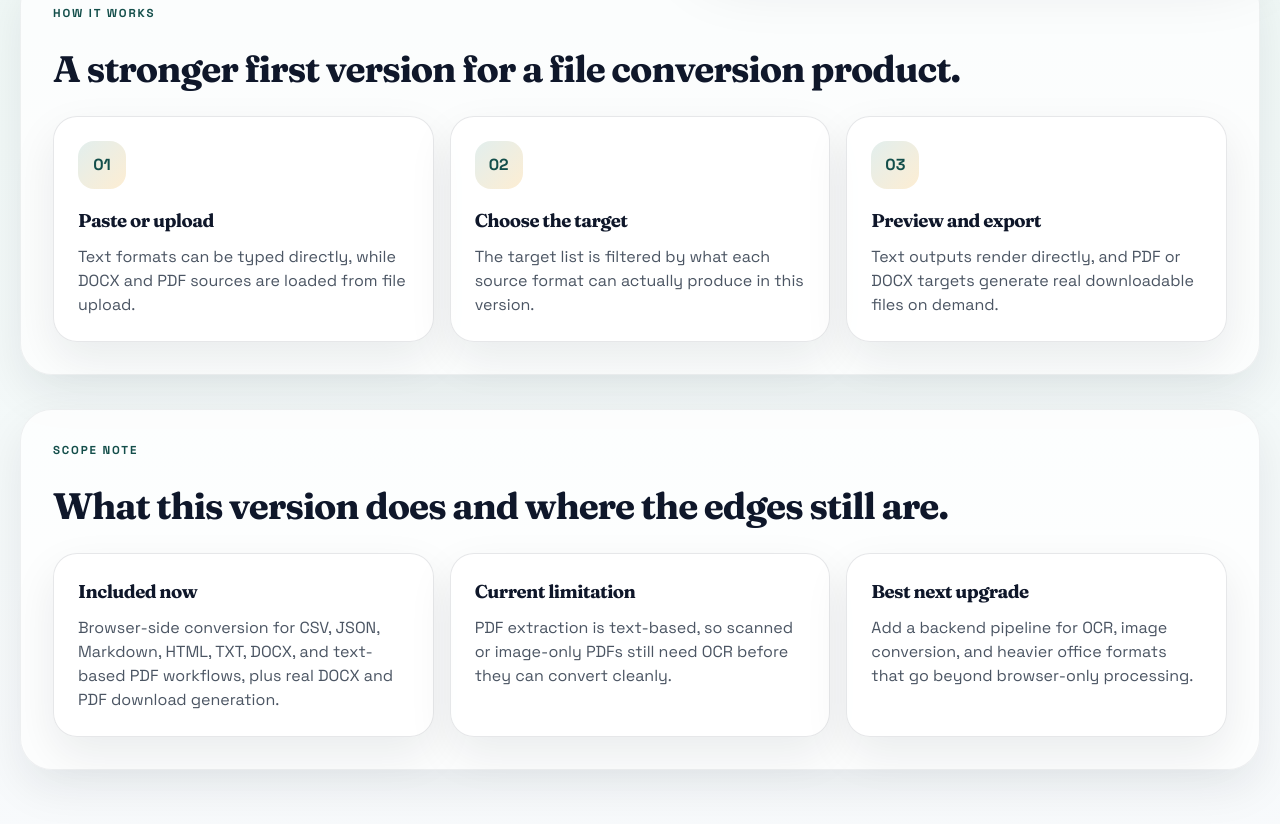
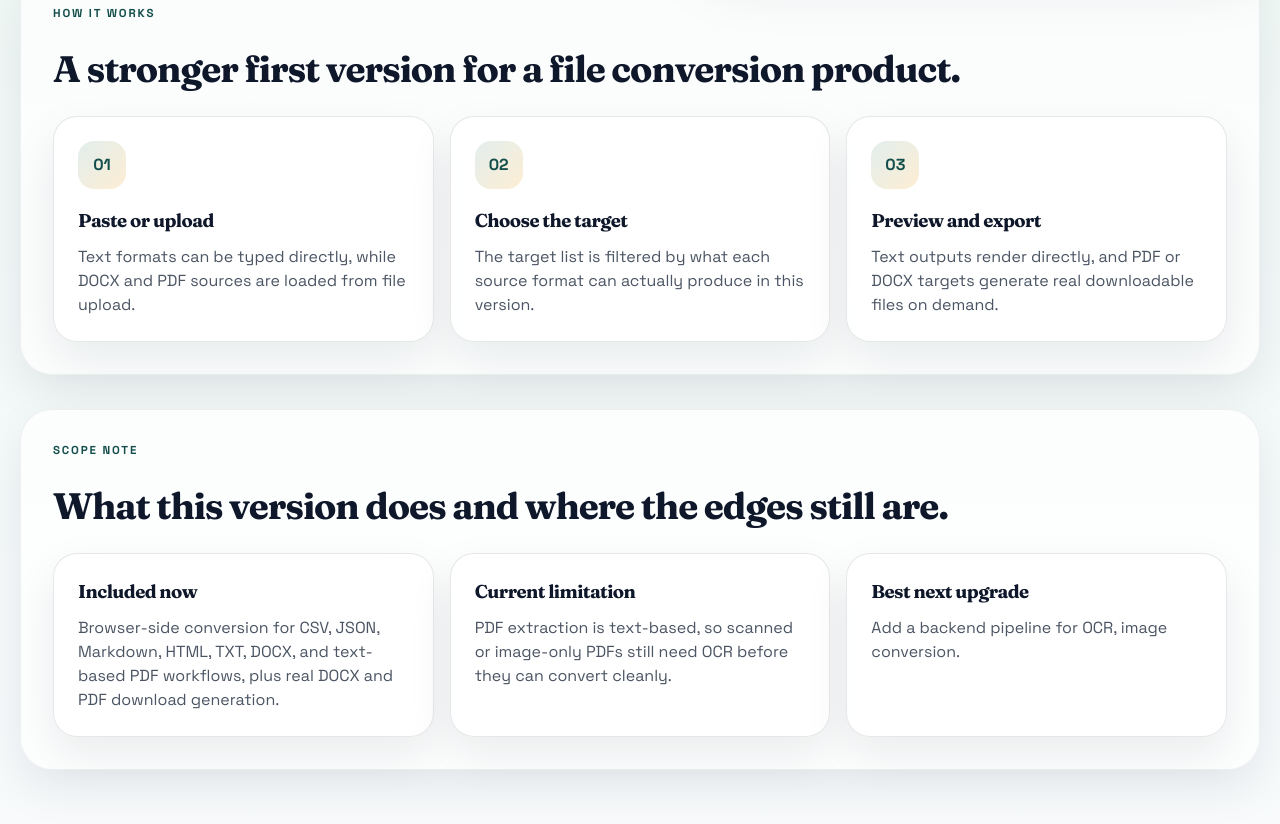
Before and after one commit to henrik-makeri/Website-FileConverter, a React (Vite) app: page / in a window 1280 px wide. Shown: the part 1832-2656 px from the top of the page. Built offline with nearby package versions, Linux system fonts and the light colour scheme; the HTML template or start-up script is replaced by a standard one.

Commit message:
Update App.jsx

```diff
--- a/src/App.jsx
+++ b/src/App.jsx
@@ -1391,8 +1391,7 @@ function App() {
           <article>
             <h3>Best next upgrade</h3>
             <p>
-              Add a backend pipeline for OCR, image conversion, and heavier office formats that go
-              beyond browser-only processing.
+              Add a backend pipeline for OCR, image conversion.
             </p>
           </article>
         </div>
```
